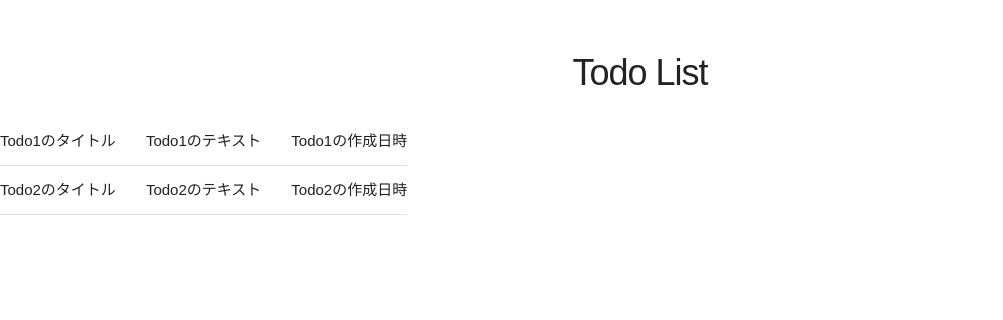
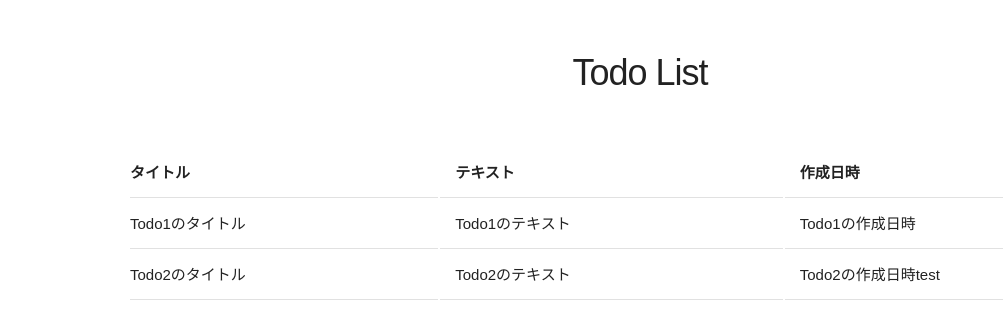
Before and after one commit to maeda1150/simple-todos-react, a React (Create React App) app: page / in a window 1280 px wide. Shown: the top 320 px of the page, without its empty margins (0-1003 px from the left). Built offline with nearby package versions, Linux system fonts and the light colour scheme.

Commit message:
add todolist
On branch master
Changes to be committed:
modified:   src/App.js
new file:   src/components/TodoList.jsx

```diff
--- a/src/App.js
+++ b/src/App.js
@@ -1,22 +1,11 @@
 import React from 'react';
-import TodoItem from './components/TodoItem';
+import TodoList from './components/TodoList';
 
 class App extends React.Component {
   render() {
     return (
       <div className="app">
-        <h3>Todo List</h3>
-        {/* Props を使うことで外から値が渡せる（関数の引数に似ている） */}
-        <TodoItem
-          title="Todo1のタイトル"
-          text="Todo1のテキスト"
-          created_at="Todo1の作成日時"
-        />
-        <TodoItem
-          title="Todo2のタイトル"
-          text="Todo2のテキスト"
-          created_at="Todo2の作成日時"
-        />
+        <TodoList />
       </div>
     )
   }
--- /dev/null
+++ b/src/components/TodoList.jsx
@@ -0,0 +1,45 @@
+import React from 'react';
+import TodoItem from './TodoItem';
+
+const todos = [
+    {
+      title: 'Todo1のタイトル',
+      text: 'Todo1のテキスト',
+      created_at: 'Todo1の作成日時',
+    },
+    {
+      title: 'Todo2のタイトル',
+      text: 'Todo2のテキスト',
+      created_at: 'Todo2の作成日時test',
+    },
+  ];
+
+class TodoList extends React.Component {
+  render() {
+    return (
+      <div>
+        <h3>Todo List</h3>
+        <table>
+          <thead>
+            <tr>
+              <th>タイトル</th>
+              <th>テキスト</th>
+              <th>作成日時</th>
+            </tr>
+          </thead>
+          <tbody>
+            {todos.map(todo => (
+              <TodoItem
+                title={todo.title}
+                text={todo.text}
+                created_at={todo.created_at}
+              />
+            ))}
+          </tbody>
+        </table>
+      </div>
+    );
+  }
+}
+
+export default TodoList;
```
